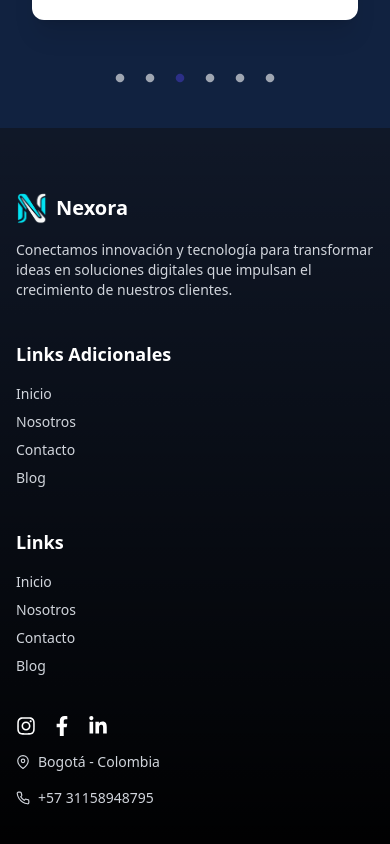
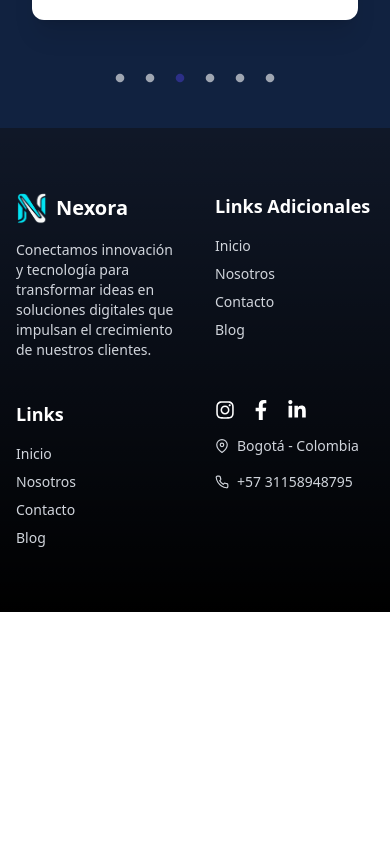
Before and after one commit to alejandro34710/1.Ecommerce-web, a React (Vite) app: page / in a window 390 px wide. Shown: the part 8467-9311 px from the top of the page. After the commit the page ends 9079 px from the top, so only its background shows below. Built offline with nearby package versions, Linux system fonts and the light colour scheme.

Commit message:
Update Footer.jsx

```diff
--- a/src/components/Footer/Footer.jsx
+++ b/src/components/Footer/Footer.jsx
@@ -14,7 +14,7 @@ const Footer = () => {
   return (
     <footer className="relative text-white bg-gradient-to-t from-black  bg-gray-900 py-16">
       {/* Contenido del footer */}
-      <div data-aos="zoom-in" className="relative max-w-7xl mx-auto px-4 grid grid-cols-1 sm:grid-cols-2 md:grid-cols-4 gap-10">
+      <div data-aos="zoom-in" className="relative max-w-7xl mx-auto px-4 grid grid-cols-2 sm:grid-cols-2 md:grid-cols-4 gap-10">
 
         {/* Logo y descripción */}
         <div>
```
